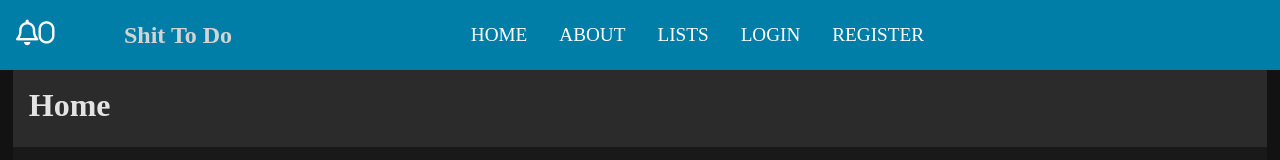
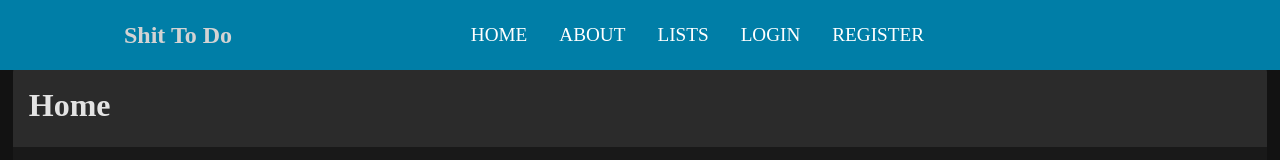
Before and after one commit to DLCIncluded/todoUI, a Vue app: page / in a window 1280 px wide. Shown: the top 160 px of the page. Built offline with nearby package versions, Linux system fonts and the light colour scheme; what @kuroski/v-eager would draw is missing.

Commit message:
Bug Fix
Fixed Notification Bell icon - was showing when not logged in

```diff
--- a/src/App.vue
+++ b/src/App.vue
@@ -3,7 +3,7 @@
 	<i class="fas fa-chevron-circle-down" ></i>Menu
 </div> -->
 <div class="nav-container" ><!-- :class="showNav ? 'active' : ''" -->
-	<div class="nofication-bell"  @click="forceRoute()">
+	<div class="nofication-bell" v-if="isLoggedIn" @click="forceRoute()">
 		<router-link to="/friends"><i class="far fa-bell cursor-pointer"> {{numRequests}}</i></router-link>
 	</div>
 	<h2>Shit To Do</h2>
@@ -26,7 +26,8 @@
   <router-view/>
 
 <notifications-panel></notifications-panel>
-<div class="list-nav" v-if="page!='Lists'">
+
+<div class="list-nav" v-if="page!='Lists'" @click="showNav=false">
 	<div>
 		<i class="fas fa-users fa-2x" @click="this.$router.push('/friends')"></i>
 	</div>
```
